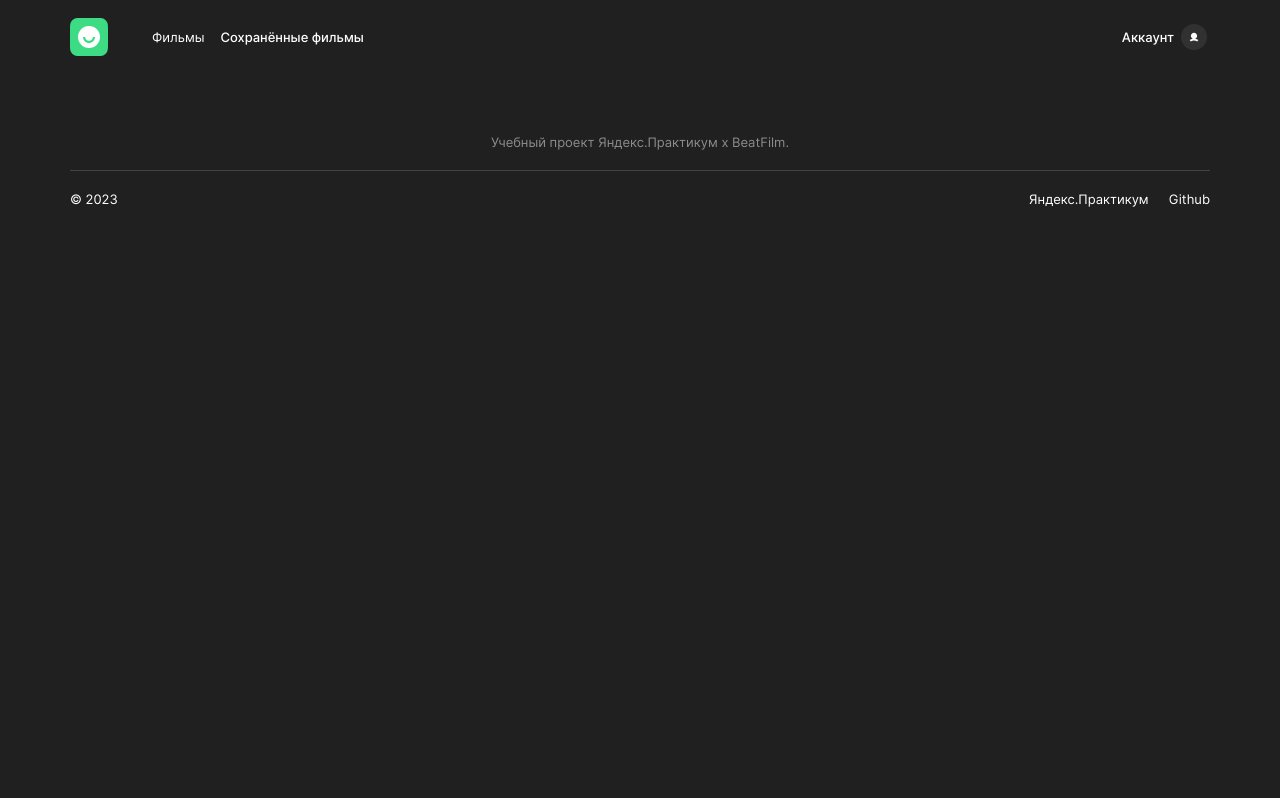
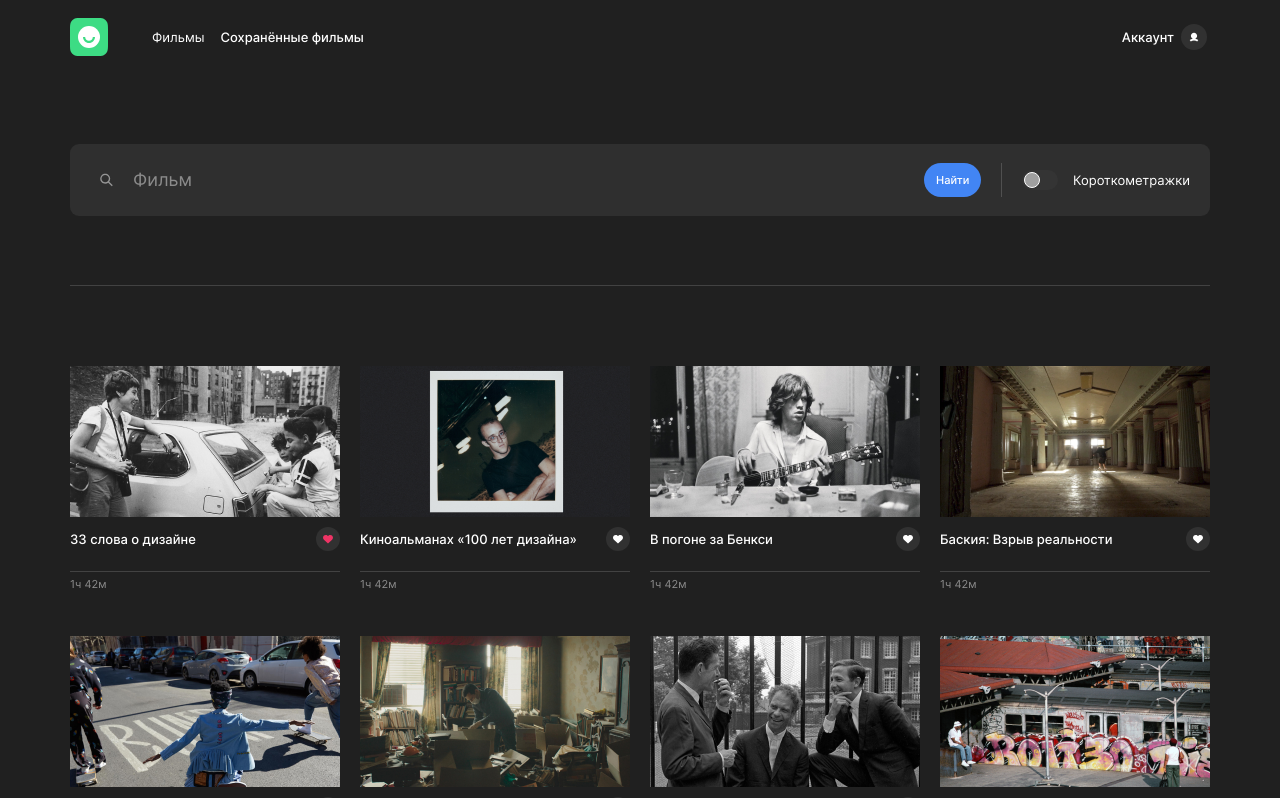
Before and after one commit to krylovis/movies-explorer-frontend, a React (Create React App) app: page /saved-movies in a window 1280 px wide. Shown: the top 798 px of the page. Built offline with nearby package versions, Linux system fonts and the light colour scheme.

Commit message:
add SavedMovies

```diff
--- a/src/components/SavedMovies/SavedMovies.jsx
+++ b/src/components/SavedMovies/SavedMovies.jsx
@@ -1,5 +1,25 @@
+import SectionContainer from '../../components/SectionContainer/SectionContainer';
+import SearchForm from '../SearchForm/SearchForm';
+import MoviesCard from '../MoviesCard/MoviesCard';
+import { cardList } from '../../utils/cardList';
+
 export default function SavedMovies() {
+
+  const deleteCard = () => console.log('deleteCard');
+
   return (
-    <section className="saved-movies"></section>
+    <main className="main">
+      <SearchForm />
+      <SectionContainer type="type_movies-list">
+        <ul className="list movies-list__list">
+          {cardList.map((card) => (
+            <MoviesCard key={card._id}
+              card={card}
+              onBtnClick={deleteCard}
+            />
+          ))}
+        </ul>
+      </SectionContainer>
+    </main>
   )
 }
```
